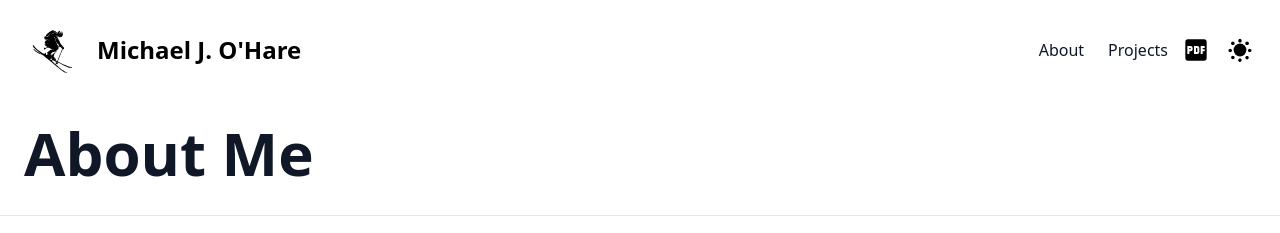
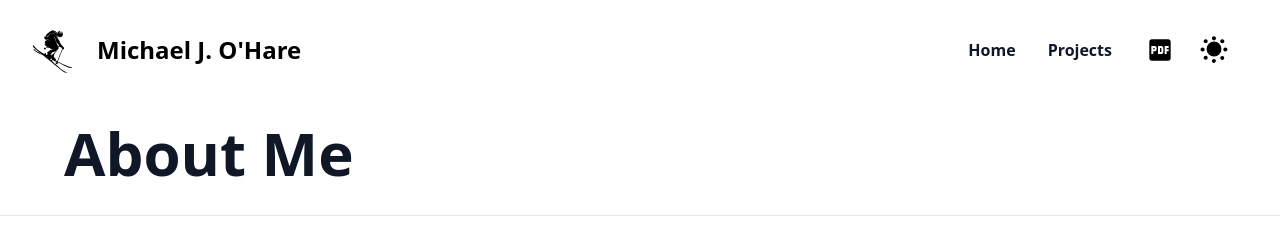
Before and after one commit to MichaelJOHare/react-portfolio-website, a Next.js app: page / in a window 1280 px wide. Shown: the top 233 px of the page. Built offline with nearby package versions, Linux system fonts and the light colour scheme.

Commit message:
some misc UI improvements/fixes

```diff
--- a/data/headerNavLinks.ts
+++ b/data/headerNavLinks.ts
@@ -1,6 +1,5 @@
 const headerNavLinks = [
   { href: "/", title: "Home" },
-  { href: "/about", title: "About" },
   { href: "/projects", title: "Projects" },
 ];
 
--- a/package.json
+++ b/package.json
@@ -13,6 +13,7 @@
     "@react-three/fiber": "^9.2.0",
     "@tailwindcss/postcss": "^4.1.11",
     "@types/three": "^0.178.1",
+    "@vercel/analytics": "^1.5.0",
     "next": "^15.3.5",
     "next-themes": "^0.4.6",
     "react": "^19.1.0",
--- a/src/app/about/page.tsx
+++ /dev/null
@@ -1,22 +0,0 @@
-import { AboutSection } from "../components/AboutSection";
-import { Footer } from "../components/Footer";
-
-export default function Page() {
-  return (
-    <>
-      <div className="divide-y divide-gray-200 dark:divide-gray-700">
-        <div className="space-y-2 pb-8 pt-6 md:space-y-5">
-          <h1 className="text-6xl pl-6 font-extrabold text-gray-900 dark:text-gray-100">
-            About Me
-          </h1>
-        </div>
-        <div className="container py-12 max-w-none">
-          <div className="-m-4 flex flex-wrap justify-center">
-            <AboutSection />
-          </div>
-        </div>
-      </div>
-      <Footer />
-    </>
-  );
-}
--- a/src/app/components/Header.tsx
+++ b/src/app/components/Header.tsx
@@ -26,19 +26,17 @@ export const Header = () => {
         </Link>
       </div>
       <div className="flex items-center pr-2">
-        {headerNavLinks
-          .filter((link) => link.href !== "/")
-          .map((link) => (
+        {headerNavLinks.map((link) => (
           <Link
             key={link.title}
             href={link.href}
-              className="px-3 hidden font-medium text-gray-900 dark:text-gray-100 sm:block"
+            className="px-4 hidden font-bold text-gray-900 dark:text-gray-100 sm:block"
           >
             {link.title}
           </Link>
         ))}
         <div className="group relative">
-          <button className="flex pr-4">
+          <button className="flex px-4">
             <PDF
               className="w-8 h-8"
               href="/assets/resume/Michael_O'Hare_Resume.pdf"
@@ -51,7 +49,9 @@ export const Header = () => {
             Resume
           </span>
         </div>
+        <div className="size-9 pl-2">
           <ThemeSwitch />
+        </div>
         <MobileNav />
       </div>
     </header>
--- a/src/app/components/MobileNav.tsx
+++ b/src/app/components/MobileNav.tsx
@@ -19,7 +19,7 @@ export const MobileNav = () => {
   };
 
   return (
-    <>
+    <div className="pl-6 pt-1">
       <button
         aria-label="Toggle Menu"
         onClick={onToggleNav}
@@ -77,6 +77,6 @@ export const MobileNav = () => {
           ))}
         </nav>
       </div>
-    </>
+    </div>
   );
 };
--- a/src/app/components/ThemeSwitch.tsx
+++ b/src/app/components/ThemeSwitch.tsx
@@ -17,14 +17,14 @@ export const ThemeSwitch = () => {
   return (
     <button
       aria-label="Toggle Dark Mode"
-      className="text-2xl"
+      className="text-2xl w-full h-full"
       onClick={() =>
         setTheme(
           theme === "dark" || resolvedTheme === "dark" ? "light" : "dark"
         )
       }
     >
-      <ThemeToggle className="w-6 h-6" />
+      <ThemeToggle className="w-full h-full pb-0.5" />
     </button>
   );
 };
--- a/src/app/layout.tsx
+++ b/src/app/layout.tsx
@@ -3,6 +3,7 @@ import { Geist, Geist_Mono } from "next/font/google";
 import "./globals.css";
 import siteMetadata from "../../data/siteMetadata";
 import { ThemeProvider } from "./ThemeProvider";
+import { Analytics } from "@vercel/analytics/next";
 import { Header } from "./components/Header";
 
 const geistSans = Geist({
@@ -83,6 +84,7 @@ export default function RootLayout({
         >
           <Header />
           {children}
+          <Analytics />
         </ThemeProvider>
       </body>
     </html>
--- a/src/app/page.tsx
+++ b/src/app/page.tsx
@@ -6,7 +6,7 @@ export default function Home() {
     <>
       <div className="divide-y divide-gray-200 dark:divide-gray-700">
         <div className="pb-8 pt-6 md:space-y-5">
-          <h1 className="text-6xl pl-6 font-extrabold text-gray-900 dark:text-gray-100">
+          <h1 className="text-6xl pl-16 font-extrabold text-gray-900 dark:text-gray-100">
             About Me
           </h1>
         </div>
--- a/src/app/projects/chess/components/board/ChessSquare.tsx
+++ b/src/app/projects/chess/components/board/ChessSquare.tsx
@@ -41,11 +41,7 @@ export const ChessSquare = ({ square, isValidMove, children }: SquareProps) => {
     const isSelected = isSameSquare(selectedPieceSquare, square);
     const isKingHere = isSameSquare(kingSquare, square);
 
-    if (
-      isDropTarget &&
-      !(isKingInCheck && isKingHere) &&
-      !isPreviousMoveSquare
-    ) {
+    if (isDropTarget && !(isKingInCheck && isKingHere)) {
       return isValidMove
         ? "bg-green-500"
         : isDark
--- a/src/app/projects/chess/components/ui/PromotionPanel.tsx
+++ b/src/app/projects/chess/components/ui/PromotionPanel.tsx
@@ -51,7 +51,6 @@ export const PromotionPanel = () => {
     isLargeScreen: boolean,
     isFlipped: boolean
   ): string => {
-    console.log("calling", isBoardFlipped, color);
     const size = isLargeScreen ? 8.75 : 11;
     const offset = isLargeScreen ? 35 : 45;
 
--- a/src/app/projects/page.tsx
+++ b/src/app/projects/page.tsx
@@ -7,7 +7,7 @@ export default function Projects() {
     <>
       <div className="divide-y divide-gray-200 dark:divide-gray-700">
         <div className="space-y-2 pb-8 pt-6 md:space-y-5">
-          <h1 className="text-6xl pl-6 font-extrabold text-gray-900 dark:text-gray-100">
+          <h1 className="text-6xl pl-22 font-extrabold text-gray-900 dark:text-gray-100">
             Projects
           </h1>
         </div>
```
Also changed, not shown: 1 other file (tests, documents, lock files or other folders). Lines whose indentation alone changed are shown as unchanged.
